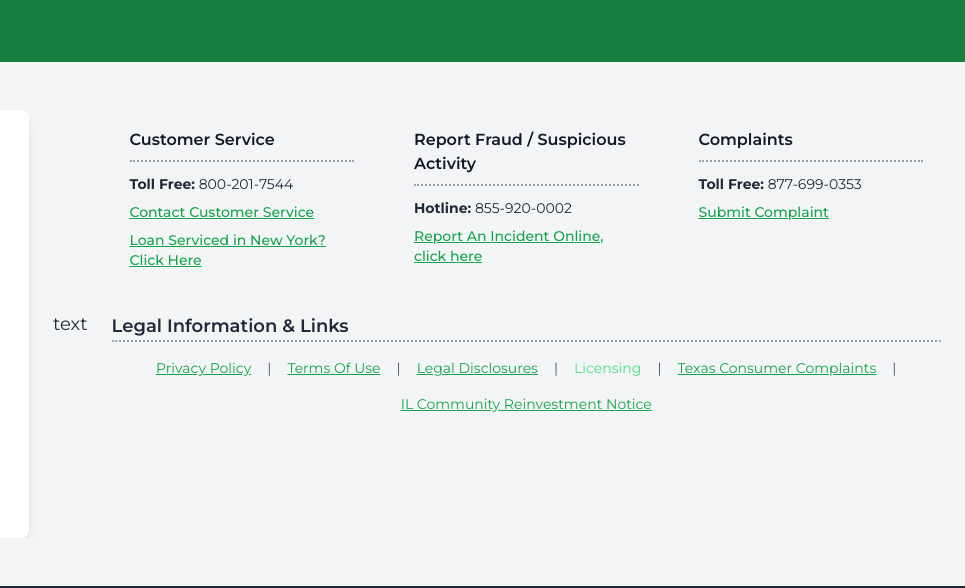
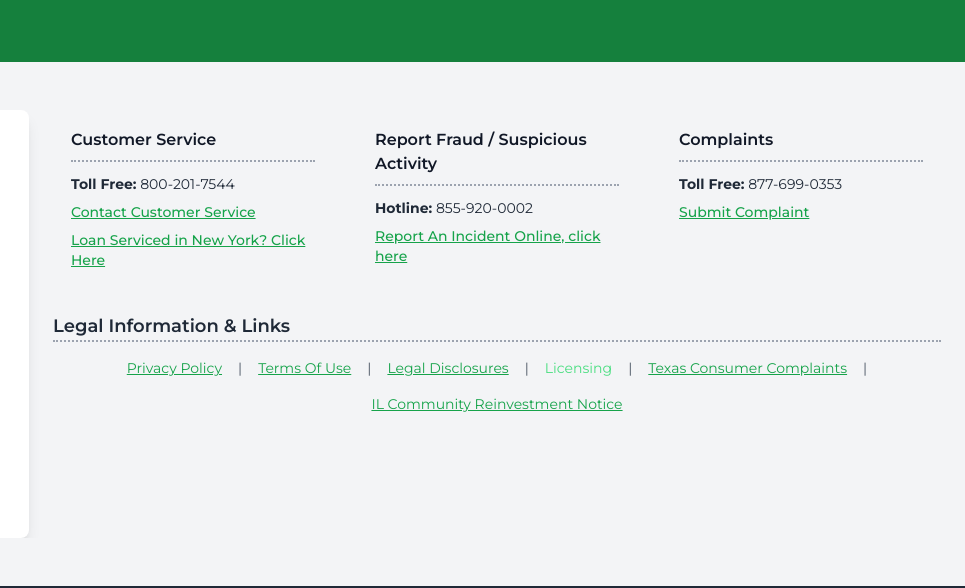
Before and after one commit to eyitayoeniola7-source/Fairway-Project, a plain HTML site: page index.html in a window 1280 px wide. Shown: the part 5615-6203 px from the top of the page, 315-1280 px from the left. Drawn offline with nearby package versions, Linux system fonts and the light colour scheme.

Commit message:
Updated version

```diff
--- a/index.html
+++ b/index.html
@@ -559,7 +559,7 @@
                         <a href="https://nmlsconsumeraccess.org" target="_blank" class="text-green-600 text-sm hover:text-green-700 underline hover:no-underline inline-block mt-2 font-medium">NMLS Consumer Access</a>
                     </div>
                 </div>
-                <button>text</button>
+
 
                 <!-- Right side content -->
                 <div class="flex-1">
```
